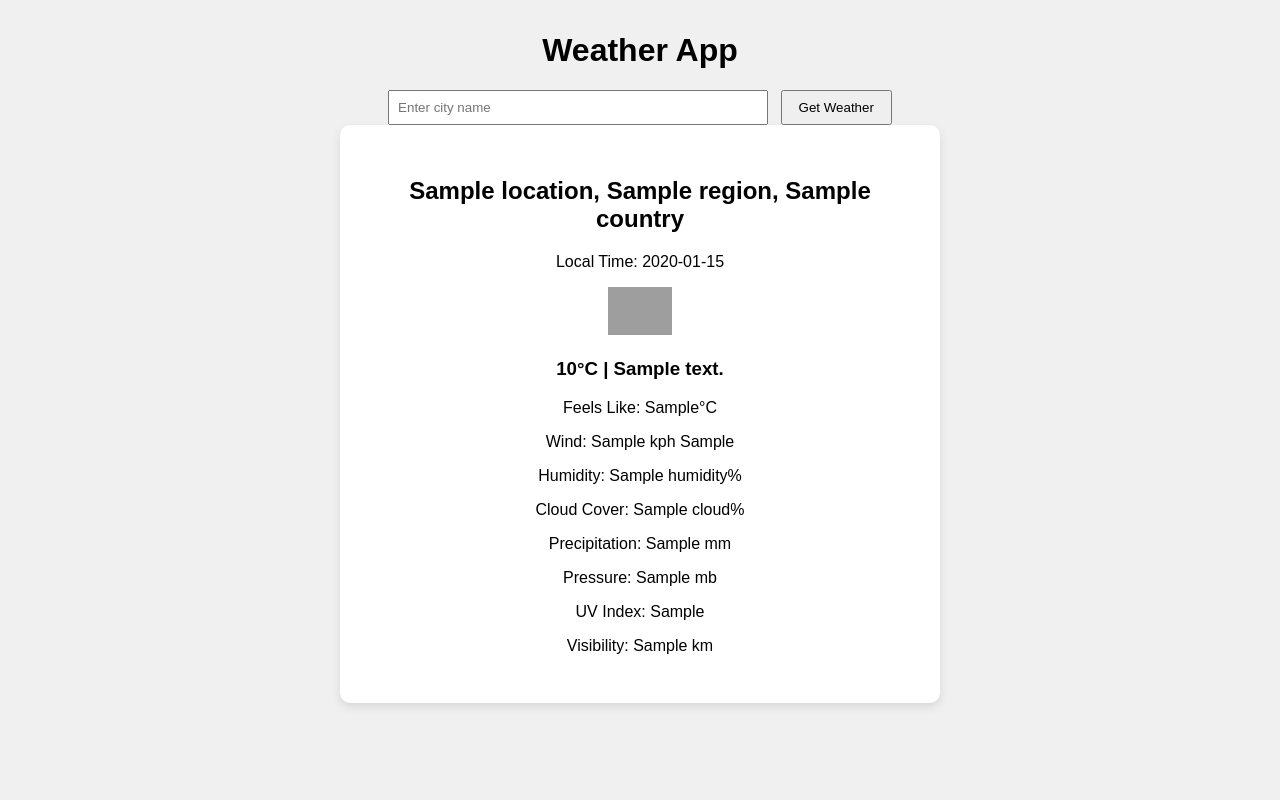
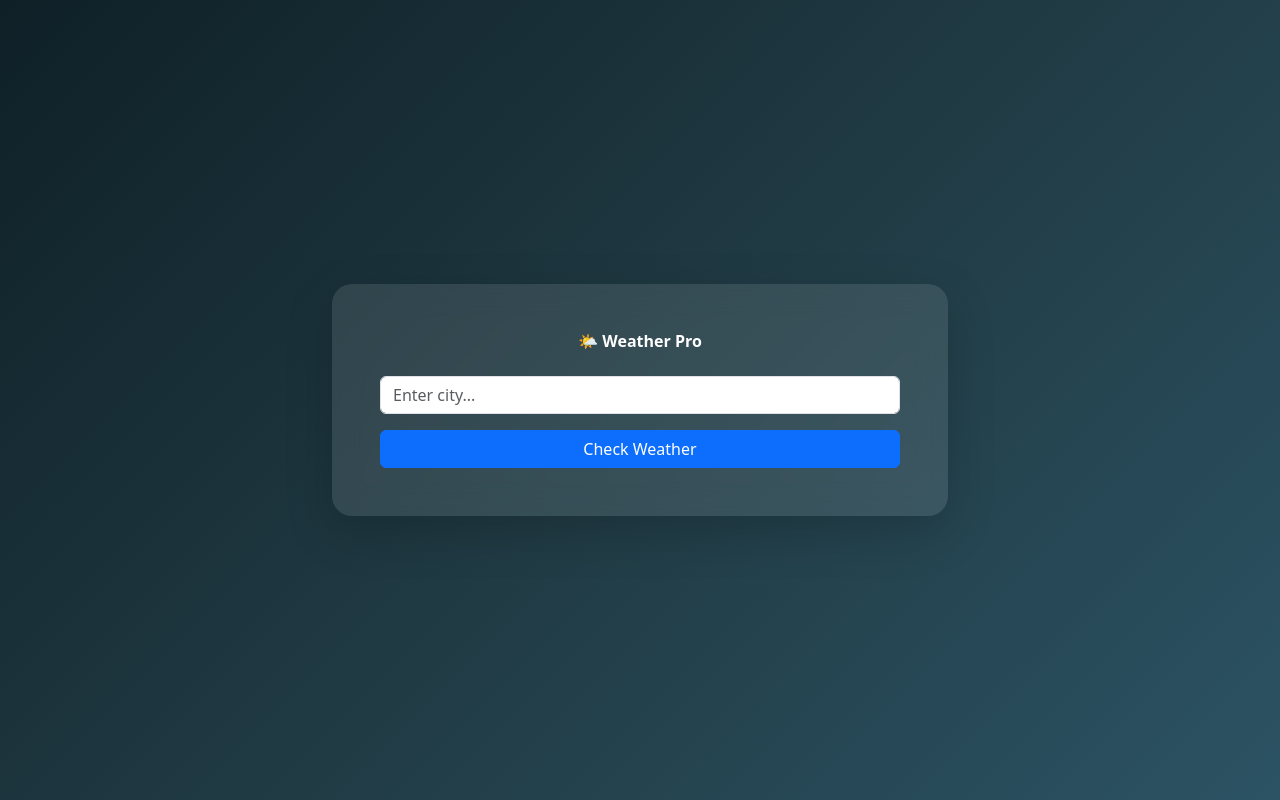
Before and after one commit to Abubakar-idrees-01/Weather-App, a Django app: page / in a window 1280 px wide. Run offline with Django 5.2, Linux system fonts and the light colour scheme; tables that the repository leaves empty hold one stand-in row (values such as "Sample post"); a database or web service that is not in the repository returns one stand-in record (values such as "Sample title"); data that the repository does not hold is empty; some libraries are stand-ins or nearby versions; grey boxes are pictures that could not be loaded.

Commit message:
core Setup

```diff
--- a/weather_project/weather/services.py
+++ b/weather_project/weather/services.py
@@ -1,42 +1,19 @@
-from decouple import config
 import requests
-import json
+import os
+from dotenv import load_dotenv
 
-API_KEY = config('WEATHER_API_KEY')
+load_dotenv()
 
-def tcity(city):
+API_KEY = os.getenv("WEATHER_API_KEY")
+
+
+def get_weather(city):
     url = f"https://api.weatherapi.com/v1/current.json?key={API_KEY}&q={city}"
+    response = requests.get(url)
+    return response.json()
 
-    try:
-        response = requests.get(url, timeout=5)
-        data = response.json()
 
-        # Check if API returned error
-        if "error" in data:
-            return {"error": True, "message": "Wrong city name!"}
-
-        location = data["location"]
-        current = data["current"]
-
-        return {
-            "error": False,
-            "city": location["name"],
-            "region": location["region"],
-            "country": location["country"],
-            "localtime": location["localtime"],
-            "temp_c": current["temp_c"],
-            "feelslike_c": current["feelslike_c"],
-            "condition_text": current["condition"]["text"],
-            "condition_icon": "https:" + current["condition"]["icon"],
-            "wind_kph": current["wind_kph"],
-            "wind_dir": current["wind_dir"],
-            "humidity": current["humidity"],
-            "cloud": current["cloud"],
-            "precip_mm": current["precip_mm"],
-            "pressure_mb": current["pressure_mb"],
-            "uv": current["uv"],
-            "vis_km": current["vis_km"]
-        }
-
-    except requests.exceptions.RequestException:
-        return {"error": True, "message": "API request failed!"}
+def search_city(query):
+    url = f"https://api.weatherapi.com/v1/search.json?key={API_KEY}&q={query}"
+    response = requests.get(url)
+    return response.json()
--- a/weather_project/weather/templates/weather/index.html
+++ b/weather_project/weather/templates/weather/index.html
@@ -2,45 +2,132 @@
 <html lang="en">
 <head>
     <meta charset="UTF-8">
-<meta name="viewport" content="width=device-width, initial-scale=1.0">
-<title>Weather App</title>
+    <title>Weather Pro</title>
+
+    <!-- Bootstrap -->
+    <link href="https://cdn.jsdelivr.net/npm/bootstrap@5.3.2/dist/css/bootstrap.min.css" rel="stylesheet">
+
+    <!-- Tailwind -->
+    <script src="https://cdn.tailwindcss.com"></script>
+
     <style>
-body { font-family: Arial; margin:0; padding:0; background:#f0f0f0; color:#000; }
-.container { max-width:600px; margin:2rem auto; text-align:center; }
-.card { background:#fff; padding:2rem; border-radius:10px; box-shadow:0 4px 8px rgba(0,0,0,0.1); }
-form input { padding:0.5rem; width:60%; margin-right:0.5rem; }
-form button { padding:0.5rem 1rem; }
-img { width:64px; }
+        body {
+            background: linear-gradient(135deg, #0f2027, #203a43, #2c5364);
+            min-height: 100vh;
+        }
+
+        .glass {
+            backdrop-filter: blur(15px);
+            background: rgba(255,255,255,0.1);
+            border-radius: 20px;
+        }
     </style>
 </head>
-<body>
+
+<body class="text-white d-flex align-items-center justify-content-center">
 
 <div class="container">
-  <h1>Weather App</h1>
+    <div class="row justify-content-center">
+        <div class="col-md-6">
 
-  <!-- User city form -->
-  <form method="get" action="">
-    <input type="text" name="city" placeholder="Enter city name" required>
-    <button type="submit">Get Weather</button>
+            <div class="glass p-5 shadow-lg">
+
+                <h2 class="text-center mb-4 fw-bold">🌤 Weather Pro</h2>
+
+                <!-- FORM -->
+                <form method="POST" id="weatherForm">
+                    {% csrf_token %}
+                    <div class="mb-3 position-relative">
+                        <input type="text"
+                               class="form-control"
+                               name="city"
+                               id="cityInput"
+                               placeholder="Enter city..."
+                               autocomplete="off">
+
+                        <div id="suggestions"
+                             class="list-group position-absolute w-100"
+                             style="z-index:1000;"></div>
+                    </div>
+
+                    <button type="submit"
+                            class="btn btn-primary w-100">
+                        Check Weather
+                    </button>
                 </form>
 
-  {% if weather %}
-  <div class="card">
-    <h2>{{ weather.city }}, {{ weather.region }}, {{ weather.country }}</h2>
-    <p>Local Time: {{ weather.localtime }}</p>
-    <img src="{{ weather.condition_icon }}" alt="{{ weather.condition_text }}">
-    <h3>{{ weather.temp_c }}°C | {{ weather.condition_text }}</h3>
-    <p>Feels Like: {{ weather.feelslike_c }}°C</p>
-    <p>Wind: {{ weather.wind_kph }} kph {{ weather.wind_dir }}</p>
-    <p>Humidity: {{ weather.humidity }}%</p>
-    <p>Cloud Cover: {{ weather.cloud }}%</p>
-    <p>Precipitation: {{ weather.precip_mm }} mm</p>
-    <p>Pressure: {{ weather.pressure_mb }} mb</p>
-    <p>UV Index: {{ weather.uv }}</p>
-    <p>Visibility: {{ weather.vis_km }} km</p>
+                <!-- ERROR -->
+                {% if error %}
+                <div class="alert alert-danger mt-3 text-center">
+                    {{ error }}
                 </div>
                 {% endif %}
+
+                <!-- WEATHER RESULT -->
+                {% if weather %}
+                <div class="text-center mt-4">
+
+                    <h3>{{ weather.city }}, {{ weather.country }}</h3>
+
+                    <img src="https:{{ weather.icon }}" alt="icon">
+
+                    <h1 class="display-4 fw-bold">
+                        {{ weather.temp }}°C
+                    </h1>
+
+                    <p class="lead">
+                        {{ weather.condition }}
+                    </p>
+
                 </div>
+                {% endif %}
+
+            </div>
+
+        </div>
+    </div>
+</div>
+
+<!-- 🔥 AUTOCOMPLETE JS -->
+<script>
+const input = document.getElementById("cityInput");
+const suggestionsBox = document.getElementById("suggestions");
+
+input.addEventListener("input", function () {
+    const query = this.value;
+
+    if (query.length < 2) {
+        suggestionsBox.innerHTML = "";
+        return;
+    }
+
+    fetch(`/suggest/?q=${query}`)
+        .then(response => response.json())
+        .then(data => {
+            suggestionsBox.innerHTML = "";
+
+            data.forEach(city => {
+                const item = document.createElement("a");
+                item.classList.add("list-group-item", "list-group-item-action");
+                item.textContent = city;
+
+                item.addEventListener("click", () => {
+                    input.value = city;
+                    suggestionsBox.innerHTML = "";
+                });
+
+                suggestionsBox.appendChild(item);
+            });
+        });
+});
+
+// Close suggestions if clicked outside
+document.addEventListener("click", function(e) {
+    if (!e.target.closest("#cityInput")) {
+        suggestionsBox.innerHTML = "";
+    }
+});
+</script>
 
 </body>
 </html>
--- a/weather_project/weather/urls.py
+++ b/weather_project/weather/urls.py
@@ -1,7 +1,7 @@
-# weather/urls.py
 from django.urls import path
 from . import views
 
 urlpatterns = [
     path("", views.home, name="home"),
+    path("suggest/", views.city_suggestions, name="city_suggestions"),
 ]
--- a/weather_project/weather/views.py
+++ b/weather_project/weather/views.py
@@ -1,10 +1,50 @@
-# weather/views.py
 from django.shortcuts import render
-from .services import tcity
+from django.http import JsonResponse
+from .services import get_weather, search_city
+
 
 def home(request):
-    city = request.GET.get("city", "Gojra")
-    weather = tcity(city)
+    context = {}
 
-    context = {"weather": weather}
+    if request.method == "POST":
+        city = request.POST.get("city")
+
+        if not city:
+            context["error"] = "Please enter a city name."
+            return render(request, "weather/index.html", context)
+
+        data = get_weather(city)
+
+        if "error" in data:
+            context["error"] = "Wrong city name. Please try again."
+        else:
+            context["weather"] = {
+                "city": data["location"]["name"],
+                "country": data["location"]["country"],
+                "temp": data["current"]["temp_c"],
+                "feels_like": data["current"]["feelslike_c"],
+                "humidity": data["current"]["humidity"],
+                "wind": data["current"]["wind_kph"],
+                "pressure": data["current"]["pressure_mb"],
+                "condition": data["current"]["condition"]["text"],
+                "icon": data["current"]["condition"]["icon"],
+            }
+
     return render(request, "weather/index.html", context)
+
+
+
+# 🔥 AJAX endpoint for suggestions
+def city_suggestions(request):
+    query = request.GET.get("q")
+
+    if not query:
+        return JsonResponse([], safe=False)
+
+    results = search_city(query)
+
+    suggestions = [
+        f"{city['name']}, {city['country']}" for city in results
+    ]
+
+    return JsonResponse(suggestions, safe=False)
```
Lines whose indentation alone changed are shown as unchanged.
